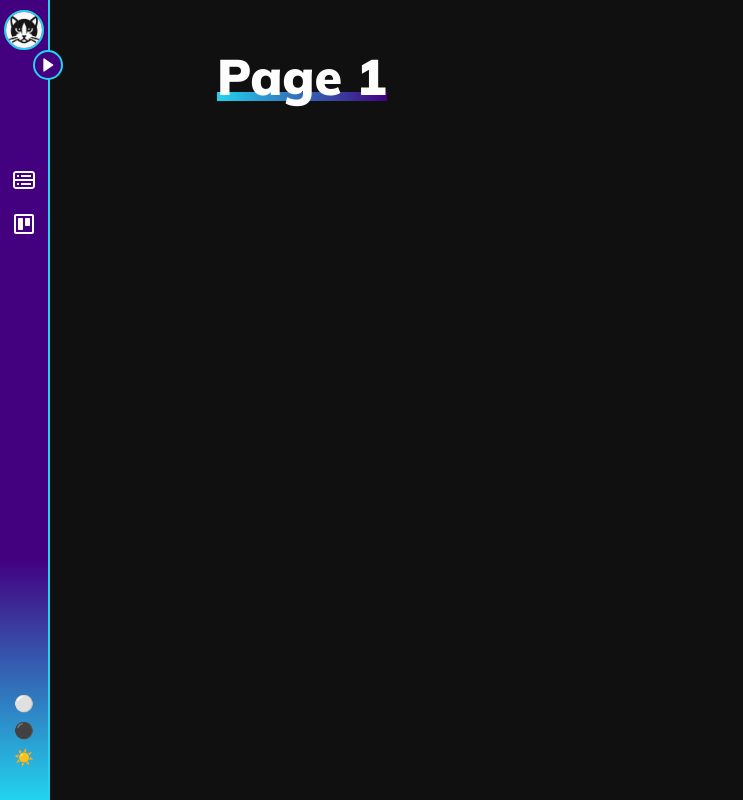
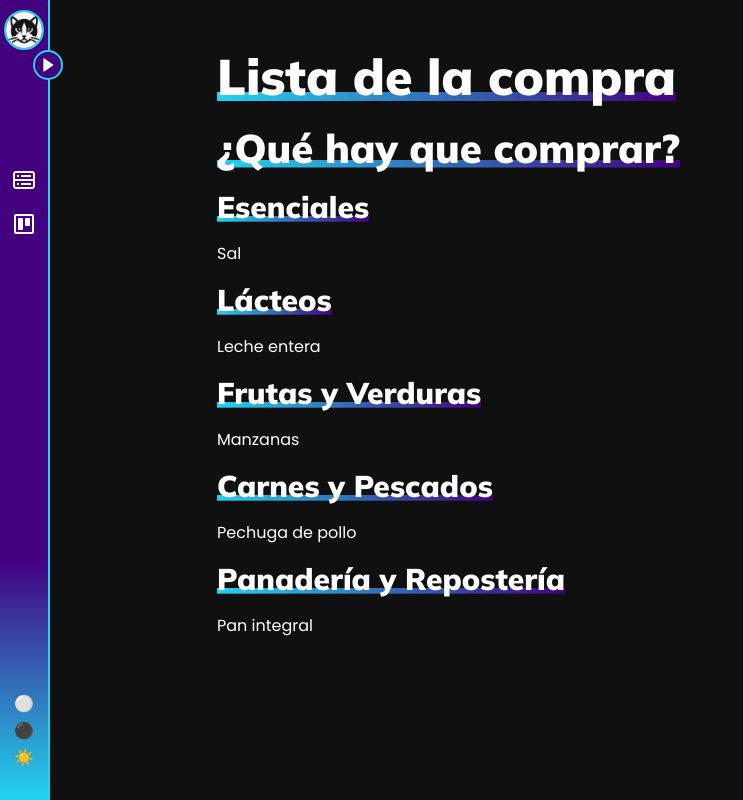
Before and after one commit to irenealcaine/lista-de-la-compra, a React (Create React App) app: page /page1 in a window 1280 px wide. Shown: the whole page, without its empty margins (0-743 px from the left). Built offline with nearby package versions, Linux system fonts and the light colour scheme; some icons are missing.

Commit message:
add to buy page

```diff
--- a/src/Pages/Page1/Page1.jsx
+++ b/src/Pages/Page1/Page1.jsx
@@ -1,9 +1,27 @@
+import Checkbox from "../../Components/Checkbox/Checkbox";
+import { products } from "../../Data/Products";
 import "./Page1.scss";
 
 const Page1 = () => {
+
   return (
     <div className="page1">
-      <h1>Page 1</h1>
+      <h1>Lista de la compra</h1>
+      <h2>¿Qué hay que comprar?</h2>
+      {products.map((category) => (
+        <div>
+          <h3>{category.title}</h3>
+          <ul>
+            {category.items.filter(item => item.toBuy).map((item) => (
+              <li>
+                {item.name}
+              </li>
+            ))}
+
+          </ul>
+        </div>
+
+      ))}
     </div>
   );
 };
```
